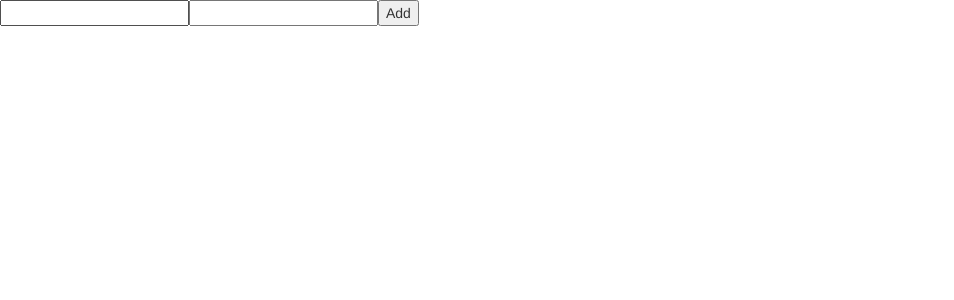
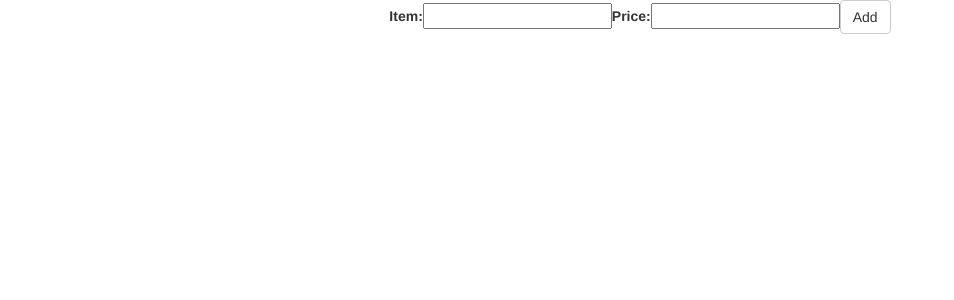
Before and after one commit to sohombhattacharya/Budgeter, a React (Create React App) app in the folder app/: page / in a window 1280 px wide. Shown: the top 300 px of the page, without its empty margins (0-954 px from the left). Built offline with nearby package versions, Linux system fonts and the light colour scheme.

Commit message:
input labels

```diff
--- a/app/src/components/App.js
+++ b/app/src/components/App.js
@@ -19,7 +19,7 @@ class App extends Component {
     }
     render() {
         return (
-            <div>
+            <div align="center">
                 <ToDoForm createNewItem={this.createNewItem}/>
                 <ToDoList items={this.state.items}/>
             </div>
--- a/app/src/components/ToDoForm.js
+++ b/app/src/components/ToDoForm.js
@@ -30,10 +30,16 @@ class ToDoForm extends React.Component {
     }
     render(){
         return (
-            <form onSubmit={this.createNewItem}>
-                <input type="text" ref="newItemDescription" value={this.state.description} onChange={this.handleDescriptionChange}/>
-                <input type="number" min="0.01" step="0.01" ref="newItemPrice" value={this.state.price} onChange={this.handlePriceChange}/>
-                <button type="submit">Add</button>
+            <form onSubmit={this.createNewItem} class="form-inline">
+                <div class="form-group">
+                    <label for="item">Item:</label>
+                    <input type="text" ref="newItemDescription" value={this.state.description} onChange={this.handleDescriptionChange}/>
+                </div>
+                <div class="form-group">
+                    <label for="item">Price:</label>
+                    <input type="number" min="0.01" step="0.01" ref="newItemPrice" value={this.state.price} onChange={this.handlePriceChange}/>
+                </div>
+                <button type="submit" class="btn btn-default">Add</button>
             </form>
 
         );
```
